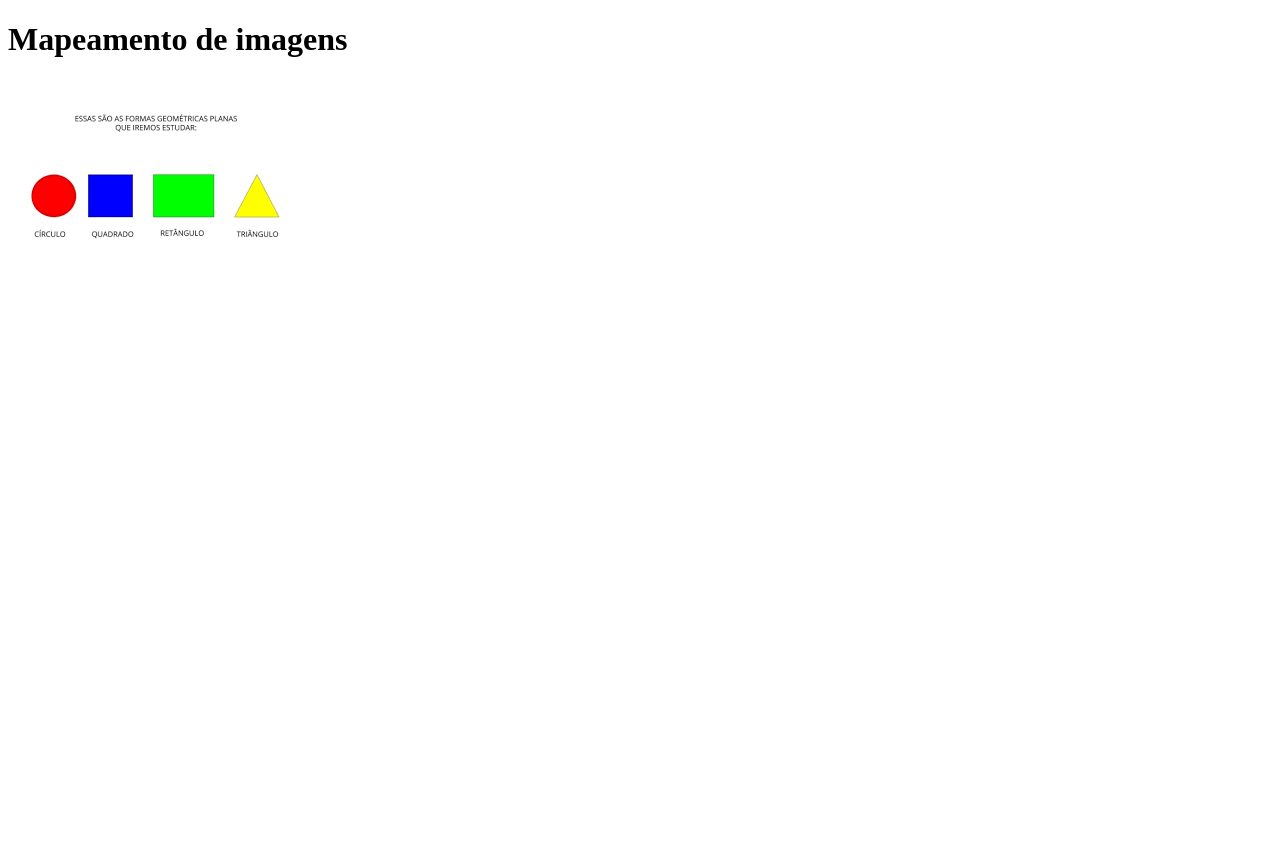
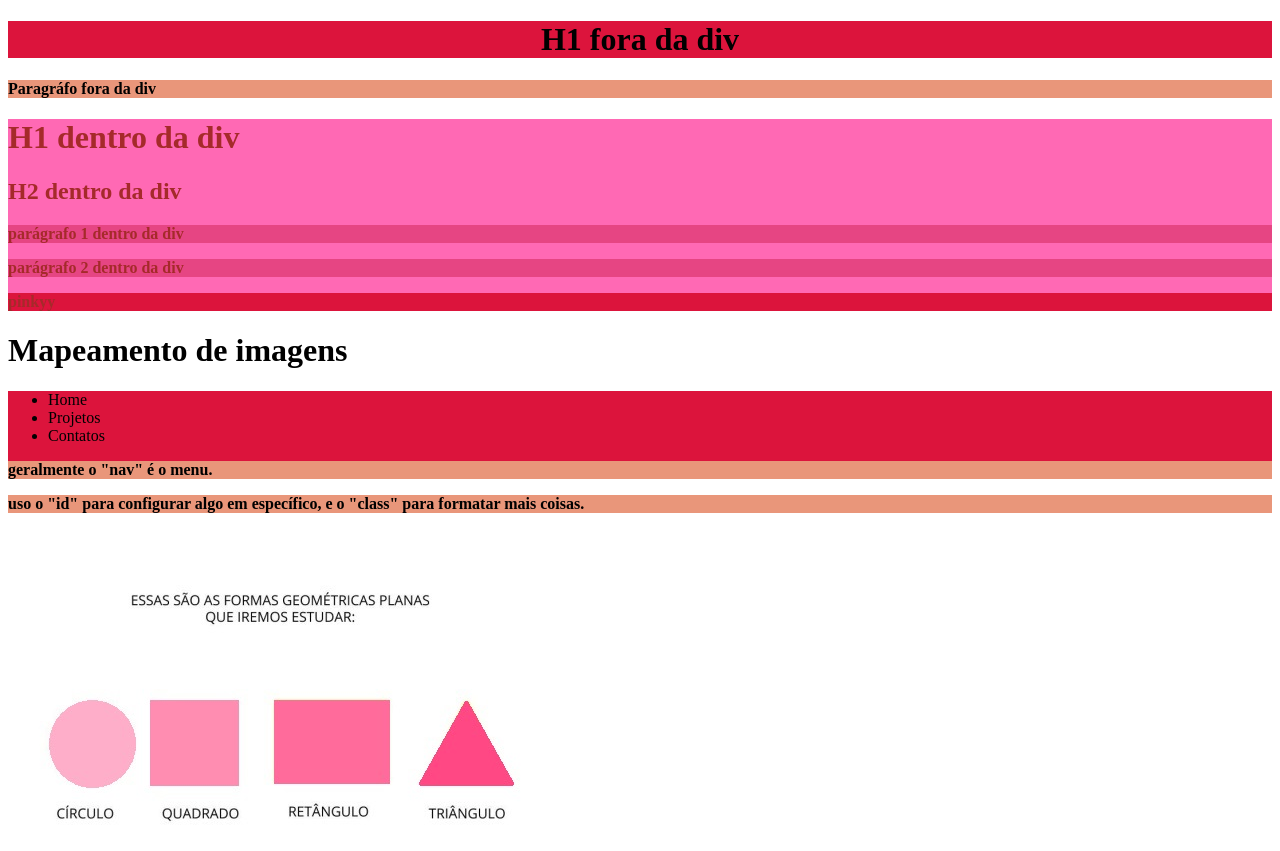
Before and after one commit to lauralombard1/projeto_banda, a plain HTML site: page pages/mapeamento.html in a window 1280 px wide. Before the commit the page ends 800 px from the top, so only its background shows below. Drawn offline with Linux system fonts and the light colour scheme.

Commit message:
mapeamento

```diff
--- /dev/null
+++ b/css/maps.css
@@ -0,0 +1,20 @@
+p{
+    font-weight: bolder;
+    background-color: darksalmon;
+}
+div{
+    color:brown;
+
+}
+div p{
+    background-color: rgb(230, 69, 131);
+}
+.backred {
+    background-color:crimson;
+}
+.centralizado{
+    text-align: center;
+}
+#caca{
+    background-color:hotpink;
+}
--- a/pages/mapeamento.html
+++ b/pages/mapeamento.html
@@ -4,14 +4,63 @@
         <meta charset="UTF-8">
         <meta name="viewport" content="width=device-width, initial-scale=1.0">
         <title>Mapeamento</title>
+        <link rel="stylesheet" href="../css/maps.css">
     </head>
     <body>
+        <h1 class="backred centralizado">H1 fora da div</h1>
+        <p>Paragráfo fora da div</p>
+        <div id="caca">
+            <h1>H1 dentro da div</h1>
+            <h2>H2 dentro da div</h2>
+            <p>parágrafo 1 dentro da div</p>
+            <p>parágrafo 2 dentro da div</p>
+            <p class="backred">pinkyy</p>
+        </div>
+
+
+
+        <header id="cabecalho">
             <h1>Mapeamento de imagens</h1>
-    <img src="../imagens/formasgeometricas.png" alt="" usemap="#mapa">
-    <map name="mapa">
-        <area shape="" coords="" href="" alt="">
+            <nav id="menup" class="backred">
+                <ul>
+                    <li>Home</li>
+                    <li>Projetos</li>
+                    <li>Contatos</li>
+                </ul>
+                <p>geralmente o "nav" é o menu.</p>
+            </nav>
+        </header>
+        <main>
+            <section id="noticia">
+                <article class="not">
+                    <p>uso o "id" para configurar algo em específico, e o
+                        "class" para formatar mais coisas.</p>
+                </article>
+                <article class="not">
+
+                </article>
+            </section>
+            <section id="destaque">
+
+            </section>
+
+            <img src="../imagens/geraldinho.jpg" alt usemap="#geraldo">
+            <map name="geraldo">
+                <area shape="circle" coords="84,215,45"
+                    href="https://brasilescola.uol.com.br/o-que-e/matematica/o-que-e-circulo.htm"
+                    alt>
+                <area shape="rect" coords="148,173,226,251"
+                    href="https://pt.wikipedia.org/wiki/Quadrado" alt>
+                <area shape="rect" coords="265,174,380,253"
+                    href="https://pt.wikipedia.org/wiki/Ret%C3%A2ngulo" alt>
+                <area shape="poly" coords="458,173,500,250,415,252"
+                    href="https://brasilescola.uol.com.br/matematica/triangulo.htm#:~:text=O%20tri%C3%A2ngulo%20%C3%A9%20um%20pol%C3%ADgono,lados%20e%20os%20tr%C3%AAs%20%C3%A2ngulos."
+                    alt>
             </map>
+        </main>
+        <footer>
 
+        </footer>
 
     </body>
 </html>
```
Also changed, not shown: css/estilo.css (line endings or trailing spaces), imagens/formasgeometricas.png (deleted), imagens/geraldinho.jpg (added). Lines whose indentation alone changed are shown as unchanged.
